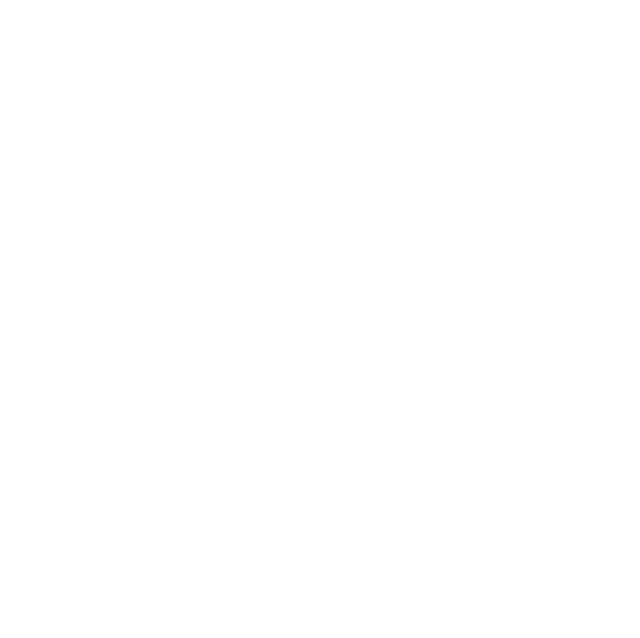
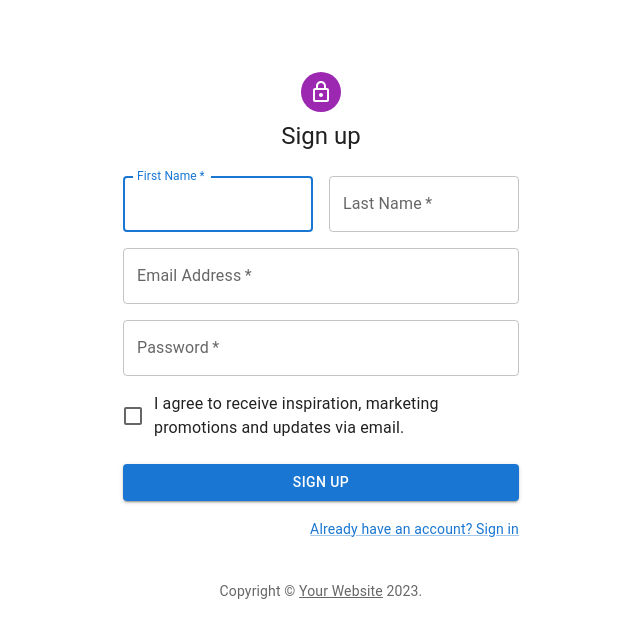
Before and after one commit to UGlakhana45/mui, a React (Create React App) app: page /signup in a window 1280 px wide. Before the commit this address had no page. Shown: the top 638 px of the page, without its empty margins (319-959 px from the left). Built offline with nearby package versions, Linux system fonts and the light colour scheme.

Commit message:
signup and signin done

```diff
--- a/src/App.js
+++ b/src/App.js
@@ -1,8 +1,14 @@
-import React from "react";
+import React, { createContext } from "react";
 import Routing from "./routes/routes";
 
+export const UserContext = createContext();
 const App = () => {
-  return <Routing />;
+  const [users, setUsers] = React.useState([]);
+  return (
+    <UserContext.Provider value={{ users, setUsers }}>
+      <Routing />
+    </UserContext.Provider>
+  );
 };
 
 export default App;
--- a/src/containers/navBar.jsx
+++ b/src/containers/navBar.jsx
@@ -14,7 +14,7 @@
 import AdbIcon from "@mui/icons-material/Adb";
 import { Link } from "react-router-dom";
 
-const pages = ["Products"];
+const pages = ["Products",'Blogs','Contact'];
 const settings = ["Profile", "Account", "Dashboard", "Logout"];
 
 function ResponsiveAppBar() {
@@ -91,7 +91,7 @@
               {pages.map((page) => (
                 <MenuItem onClick={handleCloseNavMenu}>
                   <Typography textAlign="center">
-                    <Link to={`/${page}`}>{page}</Link>
+                    <Link to={`/${page}`} style={{color:'white'}}>{page}</Link>
                   </Typography>
                 </MenuItem>
               ))}
--- /dev/null
+++ b/src/layouts/signIn.jsx
@@ -0,0 +1,123 @@
+import * as React from "react";
+import Avatar from "@mui/material/Avatar";
+import Button from "@mui/material/Button";
+import CssBaseline from "@mui/material/CssBaseline";
+import TextField from "@mui/material/TextField";
+import FormControlLabel from "@mui/material/FormControlLabel";
+import Checkbox from "@mui/material/Checkbox";
+import Link from "@mui/material/Link";
+import Grid from "@mui/material/Grid";
+import Box from "@mui/material/Box";
+import LockOutlinedIcon from "@mui/icons-material/LockOutlined";
+import Typography from "@mui/material/Typography";
+import Container from "@mui/material/Container";
+import { createTheme, ThemeProvider } from "@mui/material/styles";
+import { UserContext } from "../App";
+import { useNavigate } from "react-router-dom";
+
+function Copyright(props) {
+  return (
+    <Typography
+      variant="body2"
+      color="text.secondary"
+      align="center"
+      {...props}
+    >
+      {"Copyright © "}
+      <Link color="inherit" href="https://mui.com/">
+        Your Website
+      </Link>{" "}
+      {new Date().getFullYear()}
+      {"."}
+    </Typography>
+  );
+}
+
+const theme = createTheme();
+
+export default function SignIn() {
+  const { users, setUsers } = React.useContext(UserContext);
+
+  const handleSubmit = (event) => {
+    event.preventDefault();
+    const userData = new FormData(event.currentTarget);
+    let email = userData.get("email");
+    let password = userData.get("password");
+    console.log(email, password);
+  };
+
+  return (
+    <ThemeProvider theme={theme}>
+      <Container component="main" maxWidth="xs">
+        <CssBaseline />
+        <Box
+          sx={{
+            marginTop: 8,
+            display: "flex",
+            flexDirection: "column",
+            alignItems: "center",
+          }}
+        >
+          <Avatar sx={{ m: 1, bgcolor: "secondary.main" }}>
+            <LockOutlinedIcon />
+          </Avatar>
+          <Typography component="h1" variant="h5">
+            Sign in
+          </Typography>
+          <Box
+            component="form"
+            onSubmit={handleSubmit}
+            noValidate
+            sx={{ mt: 1 }}
+          >
+            <TextField
+              margin="normal"
+              required
+              fullWidth
+              id="email"
+              label="Email Address"
+              name="email"
+              autoComplete="email"
+              autoFocus
+            />
+            <TextField
+              margin="normal"
+              required
+              fullWidth
+              name="password"
+              label="Password"
+              type="password"
+              id="password"
+              autoComplete="current-password"
+            />
+            <FormControlLabel
+              control={<Checkbox value="remember" color="primary" />}
+              label="Remember me"
+            />
+            <Button
+              type="submit"
+              fullWidth
+              variant="contained"
+              sx={{ mt: 3, mb: 2 }}
+            >
+              Sign In
+            </Button>
+            <Grid container>
+              <Grid item xs>
+                <Link href="#" variant="body2">
+                  Forgot password?
+                </Link>
+              </Grid>
+              <Grid item>
+                <Link href="#" variant="body2">
+                  {"Don't have an account? Sign Up"}
+                </Link>
+              </Grid>
+            </Grid>
+          </Box>
+        </Box>
+        <Copyright sx={{ mt: 8, mb: 4 }} />
+      </Container>
+    </ThemeProvider>
+  );
+}
--- /dev/null
+++ b/src/layouts/signUp.jsx
@@ -0,0 +1,153 @@
+import * as React from "react";
+import Avatar from "@mui/material/Avatar";
+import Button from "@mui/material/Button";
+import CssBaseline from "@mui/material/CssBaseline";
+import TextField from "@mui/material/TextField";
+import FormControlLabel from "@mui/material/FormControlLabel";
+import Checkbox from "@mui/material/Checkbox";
+import Link from "@mui/material/Link";
+import Grid from "@mui/material/Grid";
+import Box from "@mui/material/Box";
+import LockOutlinedIcon from "@mui/icons-material/LockOutlined";
+import Typography from "@mui/material/Typography";
+import Container from "@mui/material/Container";
+import { createTheme, ThemeProvider } from "@mui/material/styles";
+import { UserContext } from "../App";
+
+function Copyright(props) {
+  return (
+    <Typography
+      variant="body2"
+      color="text.secondary"
+      align="center"
+      {...props}
+    >
+      {"Copyright © "}
+      <Link color="inherit" href="https://mui.com/">
+        Your Website
+      </Link>{" "}
+      {new Date().getFullYear()}
+      {"."}
+    </Typography>
+  );
+}
+
+const theme = createTheme();
+
+export default function SignUp() {
+  const { users, setUsers } = React.useContext(UserContext);
+
+  const handleSubmit = (event) => {
+    event.preventDefault();
+    const userData = new FormData(event.currentTarget);
+    console.log({
+      email: userData.get("email"),
+      password: userData.get("password"),
+    });
+    let user = {
+      email: userData.get("email"),
+      password: userData.get("password"),
+    };
+    setUsers([...users, user]);
+    console.log(users);
+
+  };
+
+  return (
+    <ThemeProvider theme={theme}>
+      <Container component="main" maxWidth="xs">
+        <CssBaseline />
+        <Box
+          sx={{
+            marginTop: 8,
+            display: "flex",
+            flexDirection: "column",
+            alignItems: "center",
+          }}
+        >
+          <Avatar sx={{ m: 1, bgcolor: "secondary.main" }}>
+            <LockOutlinedIcon />
+          </Avatar>
+          <Typography component="h1" variant="h5">
+            Sign up
+          </Typography>
+          <Box
+            component="form"
+            noValidate
+            onSubmit={handleSubmit}
+            sx={{ mt: 3 }}
+          >
+            <Grid container spacing={2}>
+              <Grid item xs={12} sm={6}>
+                <TextField
+                  autoComplete="given-name"
+                  name="firstName"
+                  required
+                  fullWidth
+                  id="firstName"
+                  label="First Name"
+                  autoFocus
+                />
+              </Grid>
+              <Grid item xs={12} sm={6}>
+                <TextField
+                  required
+                  fullWidth
+                  id="lastName"
+                  label="Last Name"
+                  name="lastName"
+                  autoComplete="family-name"
+                />
+              </Grid>
+              <Grid item xs={12}>
+                <TextField
+                  required
+                  fullWidth
+                  id="email"
+                  label="Email Address"
+                  name="email"
+                  autoComplete="email"
+                />
+              </Grid>
+              <Grid item xs={12}>
+                <TextField
+                  required
+                  fullWidth
+                  name="password"
+                  label="Password"
+                  type="password"
+                  id="password"
+                  autoComplete="new-password"
+                />
+              </Grid>
+              <Grid item xs={12}>
+                <FormControlLabel
+                  control={
+                    <Checkbox value="allowExtraEmails" color="primary" />
+                  }
+                  label="I agree to receive inspiration, marketing promotions and updates via email."
+                />
+              </Grid>
+            </Grid>
+            <Button
+              type="submit"
+              fullWidth
+              variant="contained"
+              sx={{ mt: 3, mb: 2 }}
+            >
+              Sign Up
+            </Button>
+            <Grid container justifyContent="flex-end">
+              <Grid item>
+                <Link href="#" variant="body2">
+                  Already have an account? Sign in
+                </Link>
+              </Grid>
+            </Grid>
+          </Box>
+        </Box>
+        <Copyright sx={{ mt: 5 }} />
+      </Container>
+    </ThemeProvider>
+  );
+}
--- a/src/routes/routes.jsx
+++ b/src/routes/routes.jsx
@@ -1,9 +1,10 @@
 import React from "react";
 import { BrowserRouter, Route, Routes } from "react-router-dom";
-import PrimarySearchAppBar from "../containers/navBar";
 import MainLayout from "../layouts/mainLayout";
 import Home from "../containers/home";
 import Products from "../containers/products";
+import SignUp from "../layouts/signUp";
+import SignIn from "../layouts/signIn";
 
 const Routing = () => {
   return (
@@ -13,6 +14,8 @@
           <Route path="/" element={<Home />} />
           <Route path="/Products" element={<Products />} />
         </Route>
+        <Route path="/signup" element={<SignUp />} />
+        <Route path="/signin" element={<SignIn />} />
       </Routes>
     </BrowserRouter>
   );
```
Also changed, not shown: src/index.css (line endings or trailing spaces).
